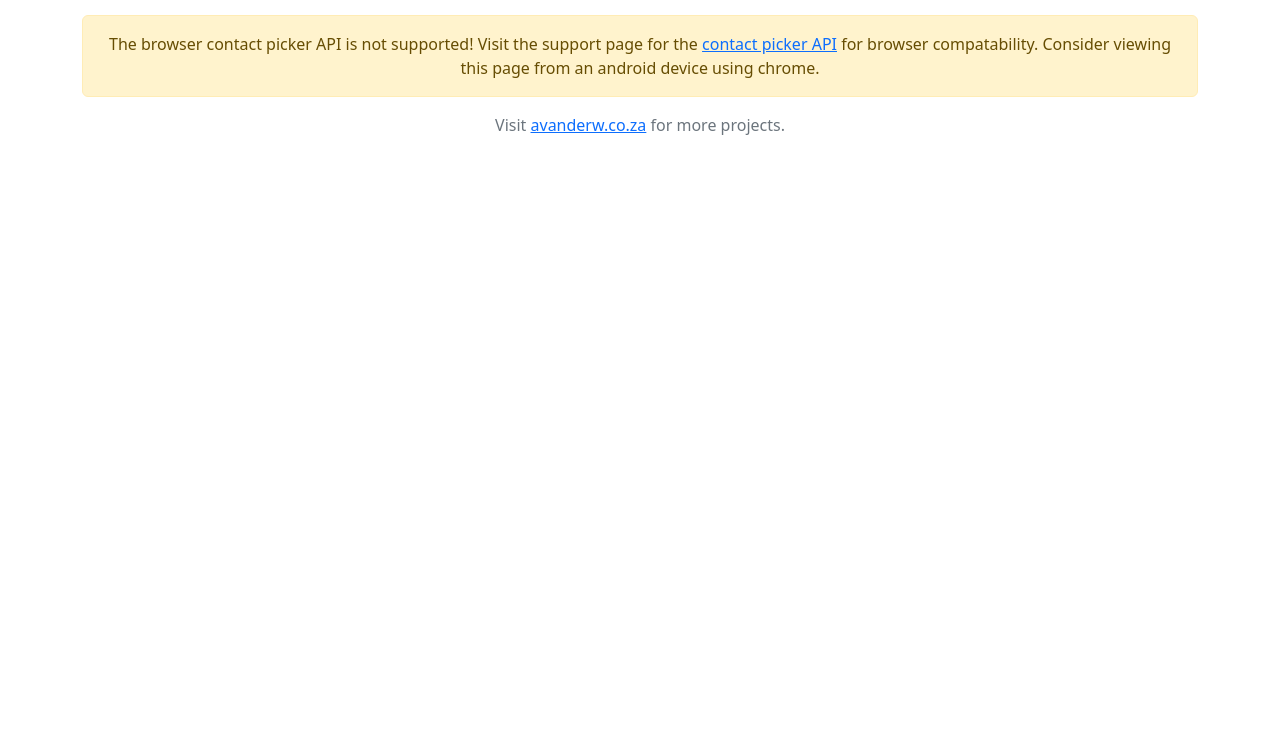
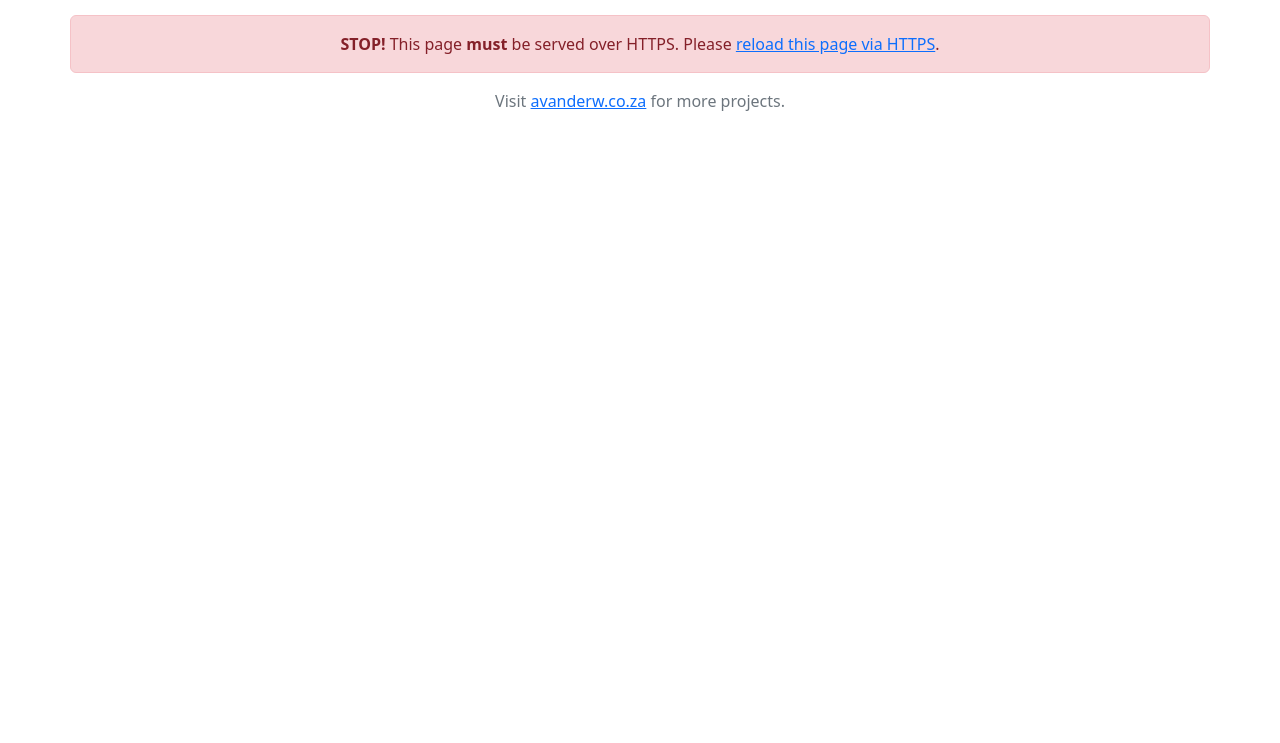
Before and after one commit to avanderw/contact, a plain HTML site: page index.html in a window 1280 px wide. Shown: the part 57-800 px from the top of the page. Drawn offline with nearby package versions, Linux system fonts and the light colour scheme.

Commit message:
Add check for https

```diff
--- a/index.html
+++ b/index.html
@@ -1,5 +1,5 @@
 <!DOCTYPE html>
-<html>
+<html lang="en">
 
 <head>
     <title>Contact Picker</title>
@@ -17,6 +17,12 @@
         </div>
     </nav>
     <div class="container text-center">
+        <div class="row justify-content-center">
+            <p id="requireHTTPS" class="alert alert-danger d-none" role="alert">
+              <b>STOP!</b> This page <b>must</b> be served over HTTPS.
+              Please <a>reload this page via HTTPS</a>.
+            </p>
+          </div>
         <div class="row d-none" id="supportWarning">
             <div class="col">
                 <div class="alert alert-warning" role="alert">
--- a/index.js
+++ b/index.js
@@ -37,8 +37,21 @@ async function getContacts() {
     }
 }
 
-if (supported) {
-    checkProperties();
+/**
+ * Warn the page must be served over HTTPS
+ * The `beforeinstallprompt` event won't fire if the page is served over HTTP.
+ * Installability requires a service worker with a fetch event handler, and
+ * if the page isn't served over HTTPS, the service worker won't load.
+ */
+if (window.location.protocol === 'http:') {
+    const requireHTTPS = document.getElementById('requireHTTPS');
+    const link = requireHTTPS.querySelector('a');
+    link.href = window.location.href.replace('http://', 'https://');
+    requireHTTPS.classList.remove("d-none");
 } else {
-    document.getElementById("supportWarning").classList.remove("d-none");
+    if (supported) {
+        checkProperties();
+    } else {
+        document.getElementById("supportWarning").classList.remove("d-none");
+    }
 }
```
